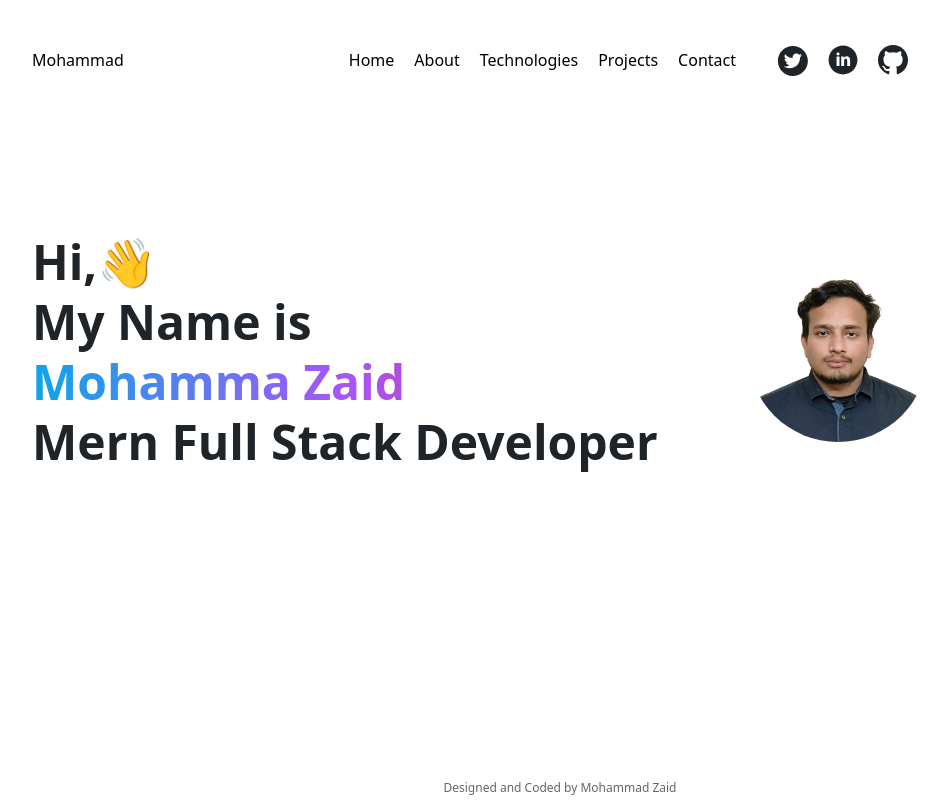
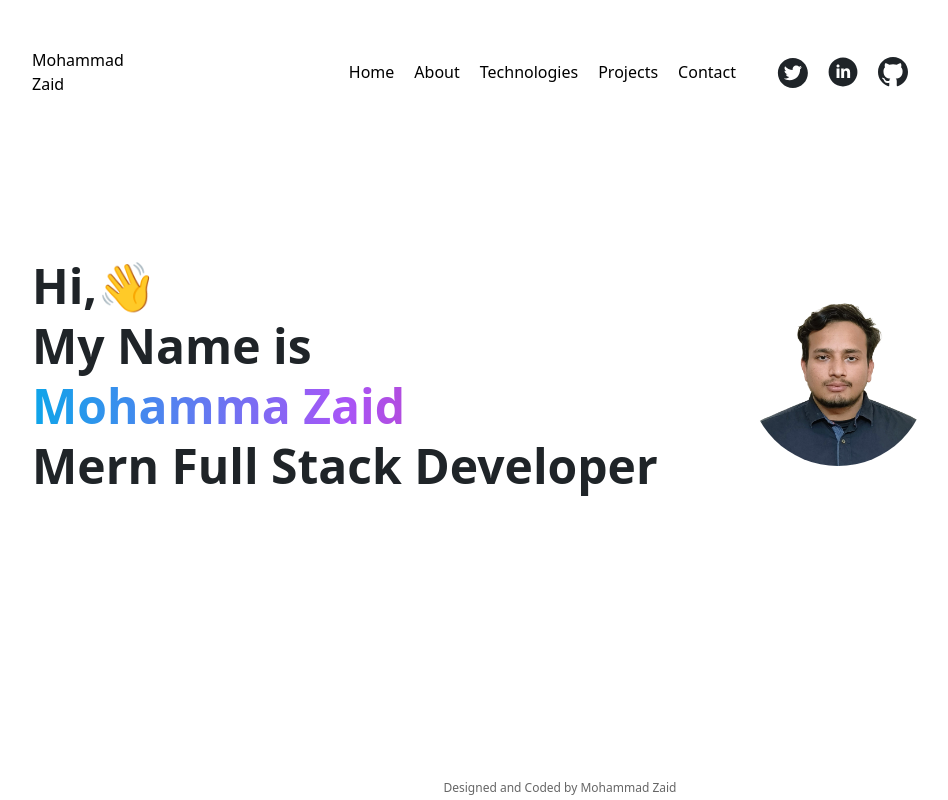
Before and after one commit to zaidkhan2625/myportfolio, a React (Create React App) app: page / in a window 1280 px wide. Shown: the whole page, without its empty margins (160-1108 px from the left). Built offline with nearby package versions, Linux system fonts and the light colour scheme.

Commit message:
allmost complted

```diff
--- a/src/Components/Header.js
+++ b/src/Components/Header.js
@@ -13,7 +13,7 @@ function Header() {
     <header className="container mx-auto md:flex justify-between py-2 max-width">
       <div className="flex justify-between items-center py-2 md:py-10">
         <NavLink to="/">
-          <h1 className="w-14" >Mohammad</h1>
+          <h1 className="w-14" >Mohammad Zaid</h1>
         </NavLink>
         <div onClick={toggleClass} className="cursor-pointer">
           <svg
```
